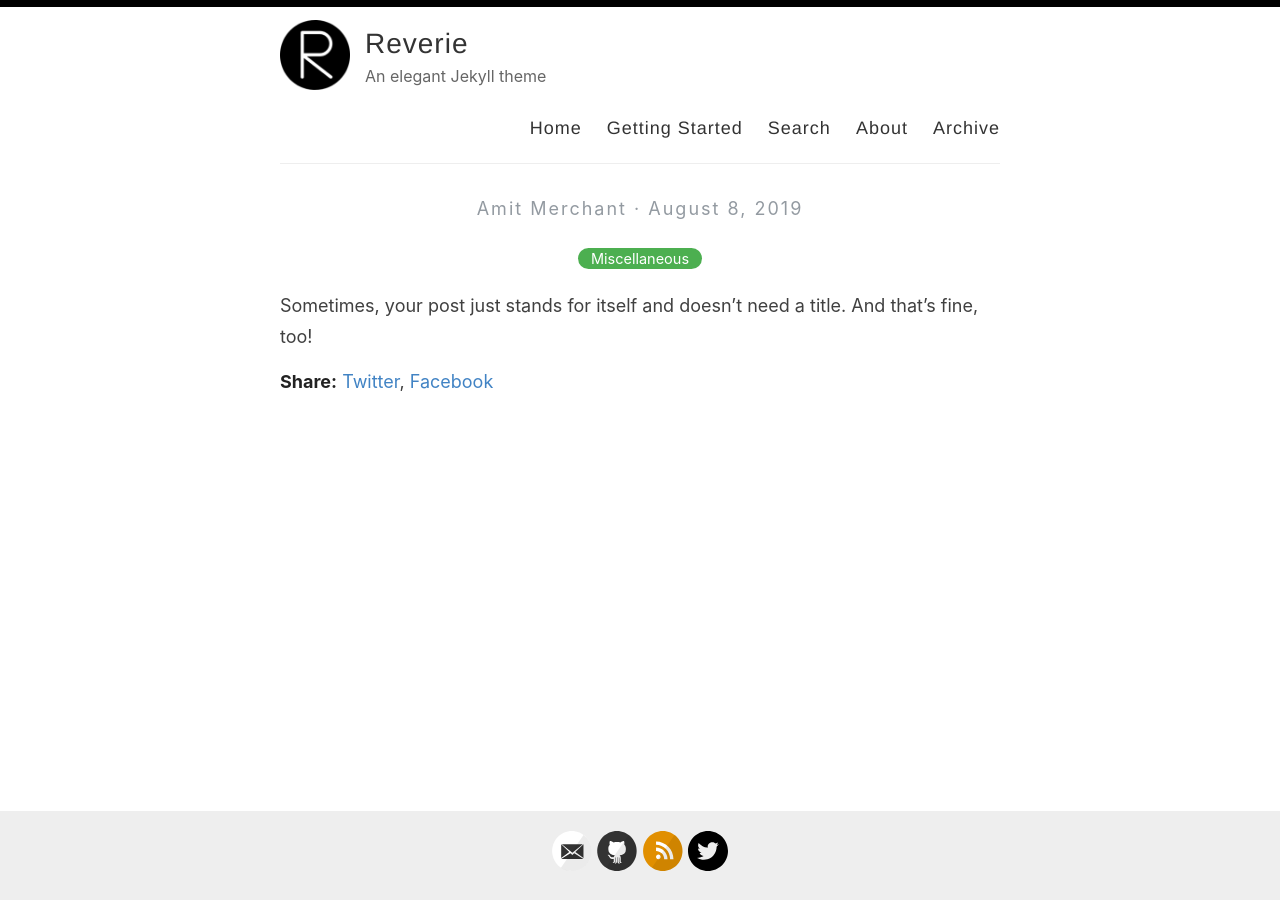
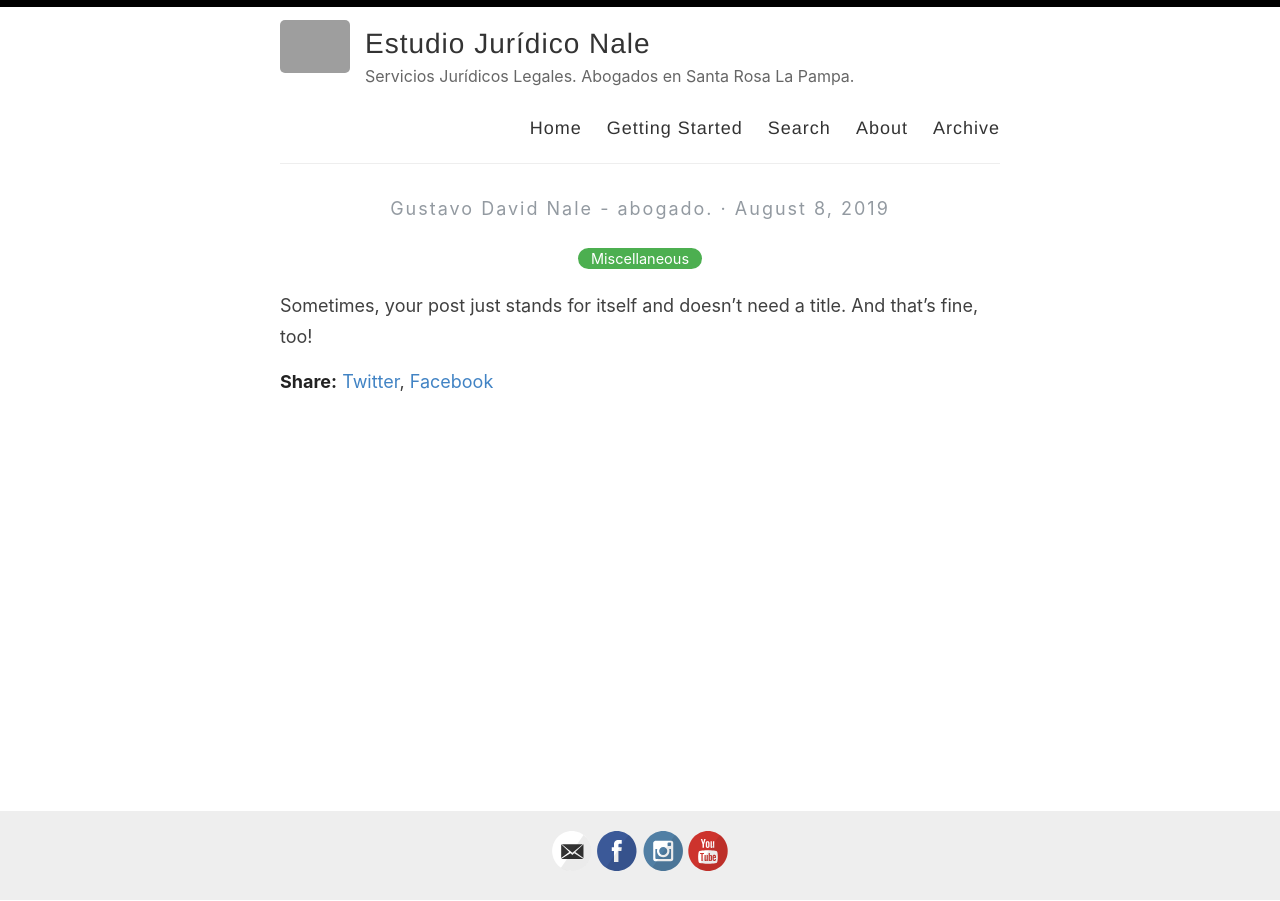
Before and after one commit to gustavonale/estudionale.com, a Jekyll site: the page built from _posts/2019-08-08-no-title-posts.md, in a window 1280 px wide. Built offline with Jekyll 4.4.1, drawn with Linux system fonts in a browser that asks for light colours; some of the changed lines change nothing that is shown; grey boxes are pictures that could not be loaded.

Commit message:
Update _config.yml

```diff
--- a/_config.yml
+++ b/_config.yml
@@ -3,16 +3,16 @@
 #
 
 # Name of your site (displayed in the header)
-name: Reverie
+name: Estudio Jurídico Nale
 
 # Name of the author
-author: Amit Merchant
+author: Gustavo David Nale - abogado.
 
 # Short bio or description (displayed in the header)
-description: An elegant Jekyll theme
+description: Servicios Jurídicos Legales. Abogados en Santa Rosa La Pampa.
 
 # URL of your avatar or profile pic (you could use your GitHub profile pic)
-avatar: /images/reverie.png
+avatar: /images/balanza-rellena.png
 
 #
 # Flags below are optional
@@ -20,42 +20,42 @@ avatar: /images/reverie.png
 
 # Includes an icon in the footer for each username you enter
 footer-links:
-  dribbble:
-  email: amit.d.merchant@gmail.com
-  facebook:
-  flickr:
-  github: amitmerchant1990/reverie
-  instagram:
-  linkedin:
-  pinterest:
-  rss: rss
-  twitter: amit_merchant
-  stackoverflow:
-  youtube: # channel/<your_long_string> or user/<user-name>
-  googleplus: # anything in your profile username that comes after plus.google.com/
-  playconsole:
+  # dribbble:
+  email: gustavonale@gmail.com
+  facebook: estudionale/
+  # flickr:
+  instagram: estudionale/
+  # linkedin:
+  # pinterest:
+  # rss: rss
+  # twitter: amit_merchant
+  # stackoverflow:
+  youtube: channel/UCx1T0Mpi3-sTdOphQOSx9gw/ # channel/<your_long_string> or user/<user-name>
+  # github: gustavonale/
+  # googleplus: # anything in your profile username that comes after plus.google.com/
+  # playconsole:
 
 
 # Enter your Disqus shortname (not your username) to enable commenting on posts
 # You can find your shortname on the Settings page of your Disqus account
-disqus:
+# disqus:
 
 # Enter your Google Analytics web tracking code (e.g. UA-2110908-2) to activate tracking
-google_analytics: UA-43339302-11
+# google_analytics: UA-43339302-11
 
 # For newer "GA4" analytics, use the following instead of the "UA" entry above
-#google_analytics_ga4: G-GABC1DEFG
+# google_analytics_ga4: G-XD3YX63S8Y
 
 # Your website URL (e.g. http://amitmerchant1990.github.io or http://www.amitmerchant.com)
 # Used for Sitemap.xml and your RSS feed
-url: http://www.amitmerchant.com/reverie
-enforce_ssl: https://www.amitmerchant.com/reverie
+url: http://estudionale.com
+enforce_ssl: https://estudionale.com
 
 # If you're hosting your site at a Project repository on GitHub pages
 # (http://yourusername.github.io/repository-name)
 # and NOT your User repository (http://yourusername.github.io)
 # then add in the baseurl here, like this: "/repository-name"
-baseurl: "/reverie"
+# baseurl: "/reverie"
 
 #
 # !! You don't need to change any of the configuration flags below !!
@@ -78,18 +78,18 @@ kramdown:
 
 # Set the Sass partials directory, as we're using @imports
 sass:
-  style: :expanded # You might prefer to minify using :compressed
+  style: :expanded # You might prefer to minify using :compressed vs :expanded
 
 # Use the following plug-ins
 plugins:
   - jekyll-sitemap # Create a sitemap using the official Jekyll sitemap gem
-  - jekyll-feed # Create an Atom feed using the official Jekyll feed gem
-  - jekyll-seo-tag
+  # - jekyll-feed # Create an Atom feed using the official Jekyll feed gem
+  # - jekyll-seo-tag
   - jekyll-paginate
 
 include: ['_pages']
 
-paginate: 6
+paginate: 10
 paginate_path: /page:num/
 
 # Exclude these files from your production _site
```
